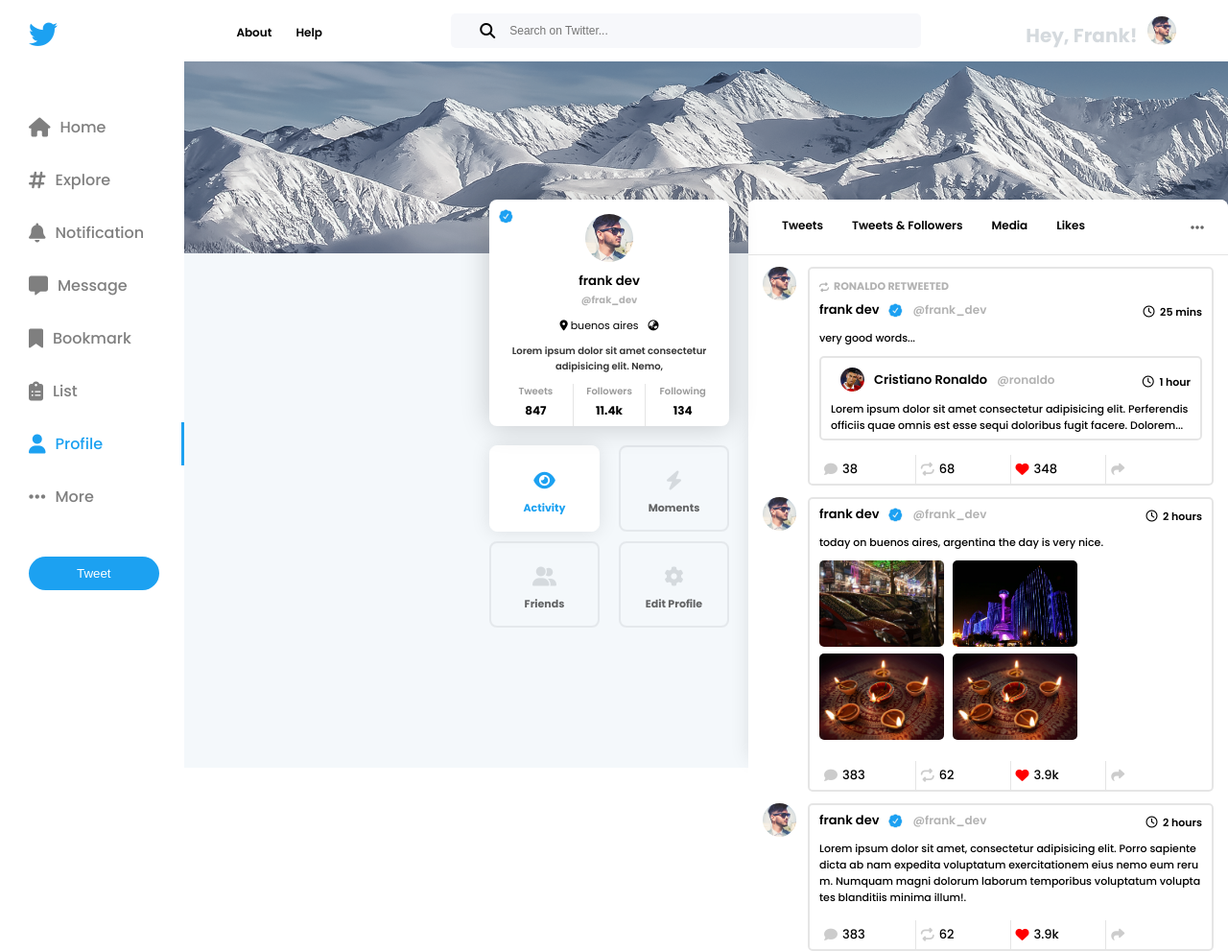
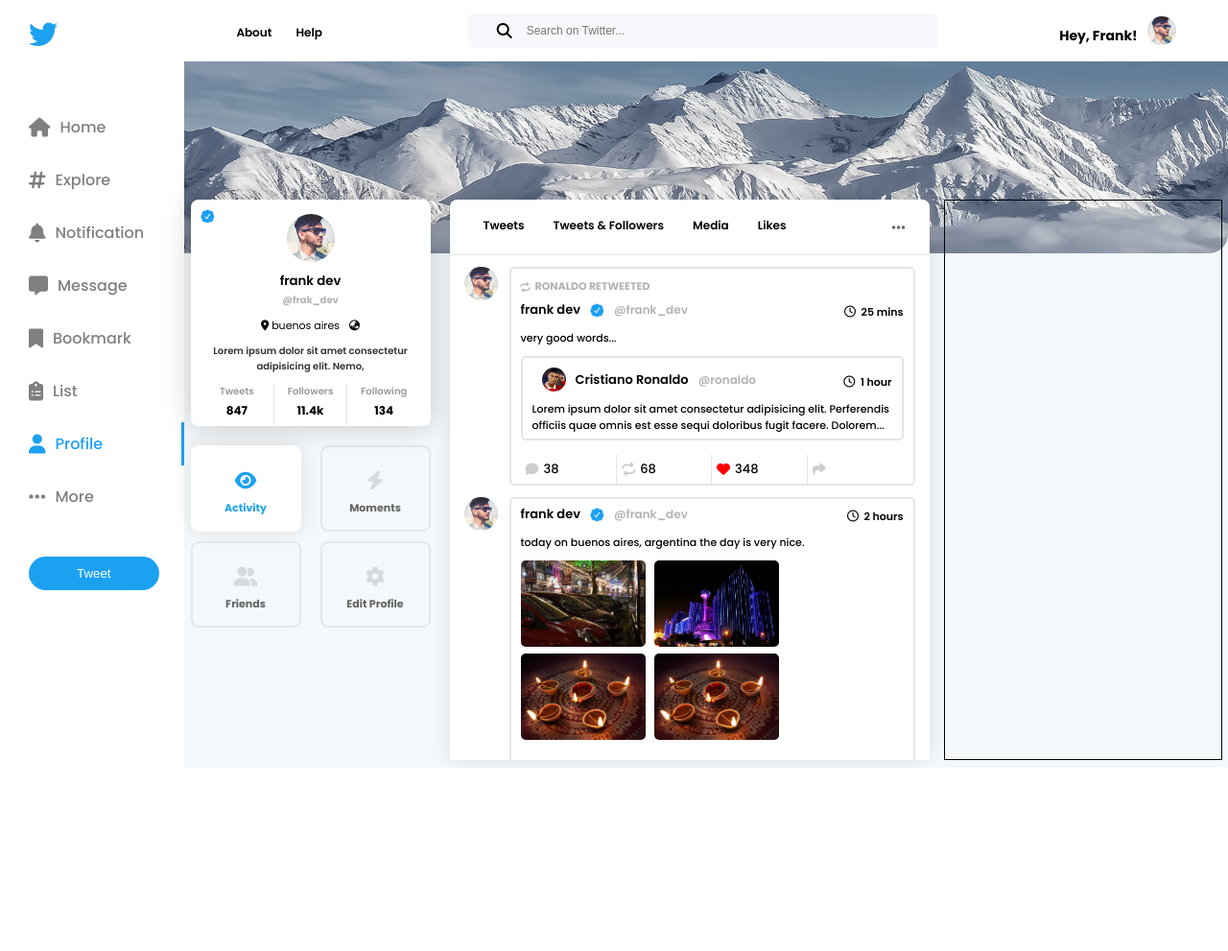
Before and after one commit to francoasevey/Twitter-Clone, a plain HTML site: page index.html in a window 1280 px wide. Shown: the whole page at 96% size. After the commit the page ends 800 px from the top, so only its background shows below. Drawn offline with Linux system fonts and the light colour scheme.

Commit message:
divs fixit

```diff
--- a/index.html
+++ b/index.html
@@ -180,12 +180,12 @@
 
                                 <div class="post_card_bx">
                                     <div class="post_profile">
-                                            <img src="/images/user.png" alt="">
+                                        <img src="/images/user4.jpg" alt="">
                                     </div>
                                     <div class="content">
                                         <div class="user_name_time">
-                                                <h5>frank dev <img src="/images/bluetick.png" alt=""><p>@frank_dev</p></h5>
-                                                <h6><i class="fa-regular fa-clock"></i> 2 hours</h6>
+                                            <h5>president biden<img src="/images/bluetick.png" alt=""><p>@pouts</p></h5>
+                                            <h6><i class="fa-regular fa-clock"></i> 4 hours</h6>
                                         </div>
                                         <h3>Lorem ipsum dolor sit amet, consectetur adipisicing elit. Porro sapiente dicta ab nam expedita voluptatum exercitationem eius nemo eum rerum. Numquam magni dolorum laborum temporibus voluptatum voluptates blanditiis minima illum!.</h3>
                                         <div class="tweet_card_social_data">
@@ -208,12 +208,11 @@
                                     </div>
                                 </div>
                         </div>
-
                     </div>
+                    <div class="follow_bx">
+                        <div class="trend_for_you"></div>
+                        <div class="you_should_follow tren_for_you"></div>
                     </div>
-                        </div>
-                    </div>
-                    <div class="follow_bx"></div>
                 </div>
             </div>
         </section>
--- a/main.css
+++ b/main.css
@@ -129,9 +129,9 @@ header section nav .user{
     display: flex;
     align-items: center;
 }
-header section nav .user{
-    display: flex;
-    align-items: center;
+header section nav .user h6{
+    font-size: 14px;
+    color: #000;
 }
 header section nav .user img{
     margin-left: 10px;
@@ -156,9 +156,9 @@ header section .profile_post_follow_bx{
     height: 73%;
     /*border: 1px solid #000;*/
     display: flex;
-    justify-content: flex-end;
+    justify-content: center;
 }
-header section .profile_post_follow_bx .profile_bx{
+header section .profile_post_follow_bx .profile_bx {
     width: 250px;
     height: auto;
     /*border: 1px solid #000;*/
@@ -318,10 +318,11 @@ header section .profile_post_follow_bx .post_follow_bx .post{
     box-shadow: 0px 0px 20px rgba(0, 0, 0, .1);
     border-radius: 8px;
 }
-header section .profile_post_follow_bx .post_follow_bx .follow_bx{
-    width: 20px;
+header section .profile_post_follow_bx .post_follow_bx .follow_bx {
+    width: 290px;
     height: auto;
     margin-left: 15px;
+    border: 1px solid #000;
 }
 header section .profile_post_follow_bx .post_follow_bx .post nav{
     border-radius: 8px 8px 0px 0px;
@@ -359,6 +360,25 @@ header section .profile_post_follow_bx .post_follow_bx .post .post_main_bx{
     width: 100%;
     height: 90%;
     /*border: 1px solid #000;*/
+    overflow: auto;
+}
+header section .profile_post_follow_bx .post_follow_bx .post .post_main_bx::-webkit-scrollbar{
+    width: 5px;
+    background: rgba(0, 0, 0, 0.1);
+    border-radius: 20px;
+    visibility: hidden;
+}
+header section .profile_post_follow_bx .post_follow_bx .post .post_main_bx::-webkit-scrollbar-thumb{
+    width: 5px;
+    background: rgba(0, 0, 0, 0.2);
+    border-radius: 20px;
+    visibility: hidden;
+}
+header section .profile_post_follow_bx .post_follow_bx .post .post_main_bx:hover:-webkit-scrollbar{
+    visibility: visible;
+}
+header section .profile_post_follow_bx .post_follow_bx .post .post_main_bx:hover:-webkit-scrollbar-thumb{
+    visibility: visible;
 }
 header
 section
@@ -685,3 +705,11 @@ section
     border-radius: 5px;
     margin-right: 5px;
 }
+header
+section
+    .profile_post_follow_bx
+    .post_follow_bx
+    .follow_bx
+    .trend_for_you{
+    background-color: #000;
+}
```
Lines whose indentation alone changed are shown as unchanged.
